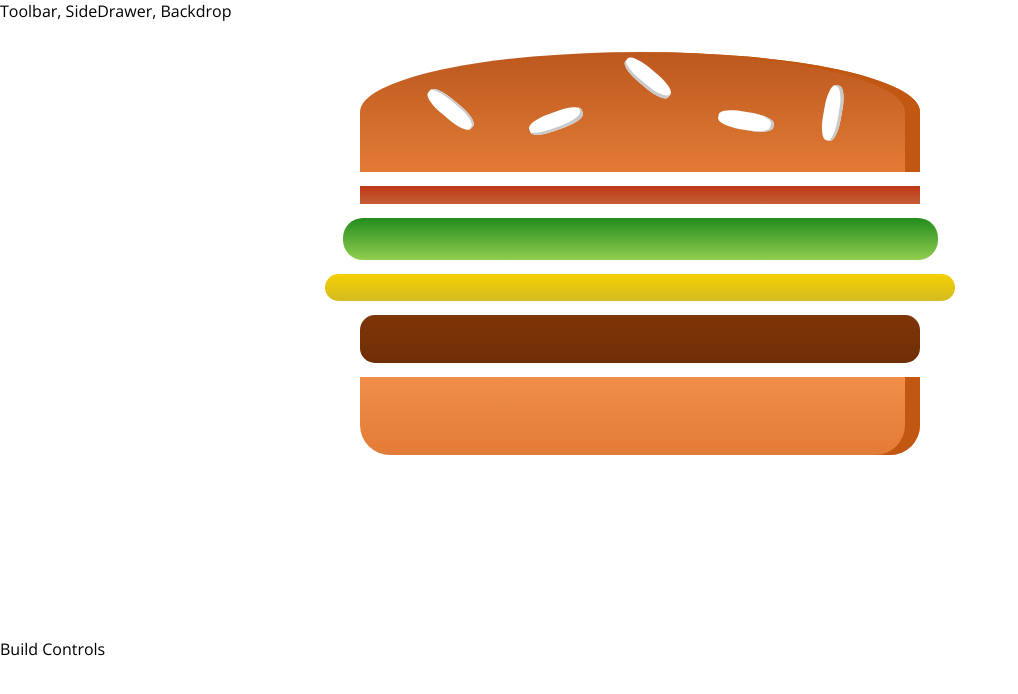
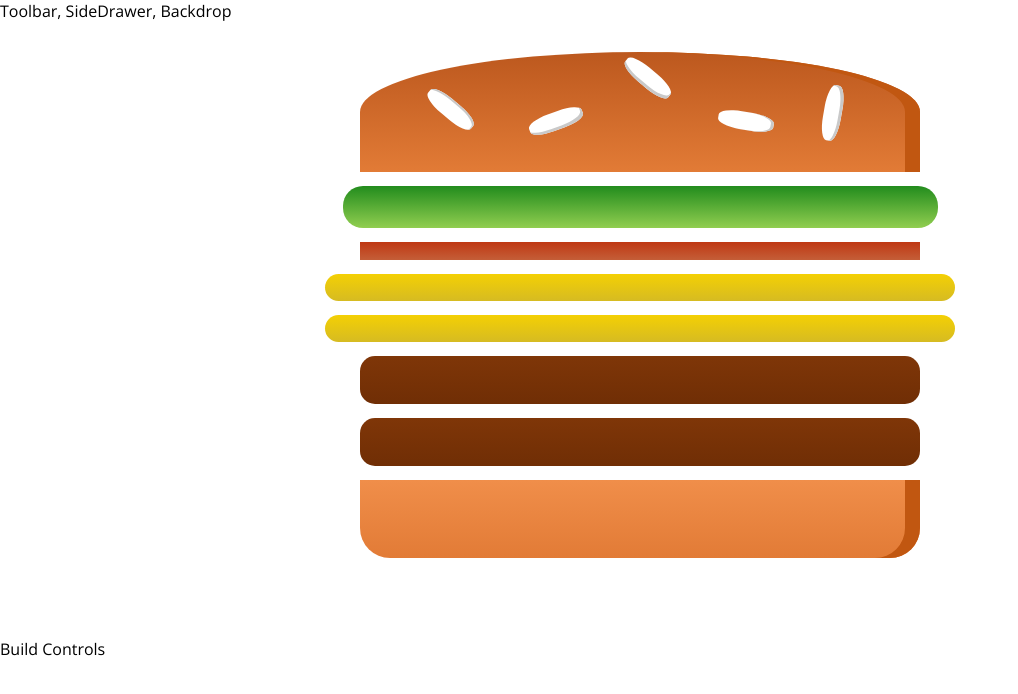
Before and after one commit to dfilter/udemy-reactjs-course, a React (Create React App) app in the folder burger-builder/: page / in a window 1280 px wide. Shown: the top 694 px of the page, without its empty margins (0-1018 px from the left). Built offline with nearby package versions, Linux system fonts and the light colour scheme.

Commit message:
129. Outputting Burger Ingredients Dynamically

```diff
--- a/burger-builder/src/components/Burger/Burger.js
+++ b/burger-builder/src/components/Burger/Burger.js
@@ -5,13 +5,15 @@
 import classes from './Burger.module.css'
 
 const burger = (props) => {
+  const transformedIngredients = Object.keys(props.ingredients).map(igKey => {
+    return [...Array(props.ingredients[igKey])].map((_, i) => {
+      return <BurgerIngredient key={igKey + i} type={igKey} />
+    })
+  })
   return (
     <div className={classes.Burger}>
       <BurgerIngredient type="bread-top" />
-      <BurgerIngredient type="bacon" />
-      <BurgerIngredient type="salad" />
-      <BurgerIngredient type="cheese" />
-      <BurgerIngredient type="meat" />
+      {transformedIngredients}
       <BurgerIngredient type="bread-bottom" />
     </div>
   )
--- a/burger-builder/src/containers/BurgerBuilder/BurgerBuilder.js
+++ b/burger-builder/src/containers/BurgerBuilder/BurgerBuilder.js
@@ -4,10 +4,19 @@
 import Burger from '../../components/Burger/Burger'
 
 class BurgerBuilder extends Component {
+  state = {
+    ingredients: {
+      salad: 1,
+      bacon: 1,
+      cheese: 2,
+      meat: 2,
+    }
+  }
+
   render() {
     return (
       <Auxiliary>
-        <Burger />
+        <Burger ingredients={this.state.ingredients} />
         <div>Build Controls</div>
       </Auxiliary>
     )
```
